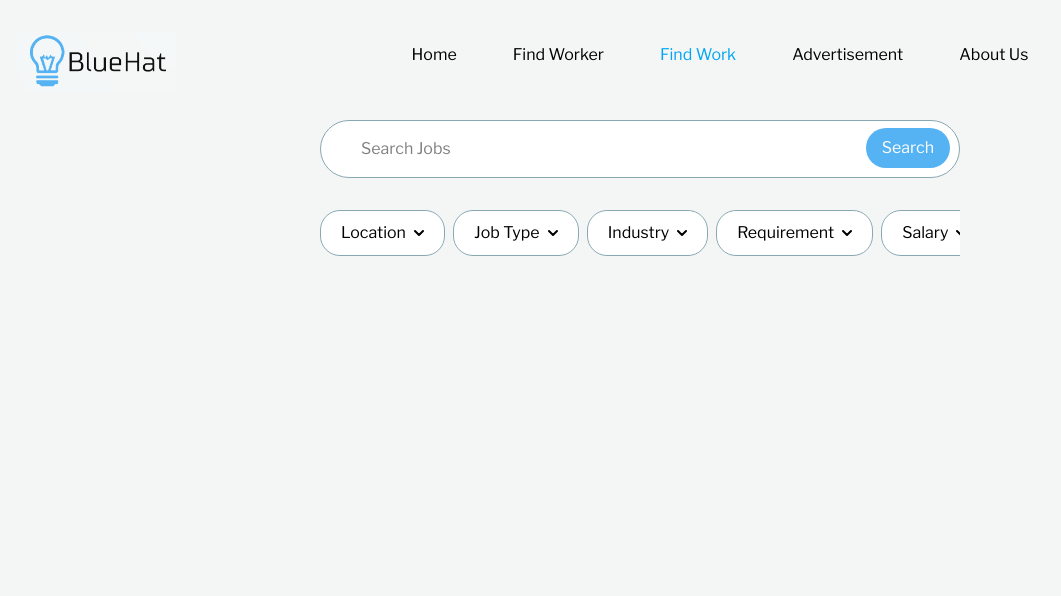
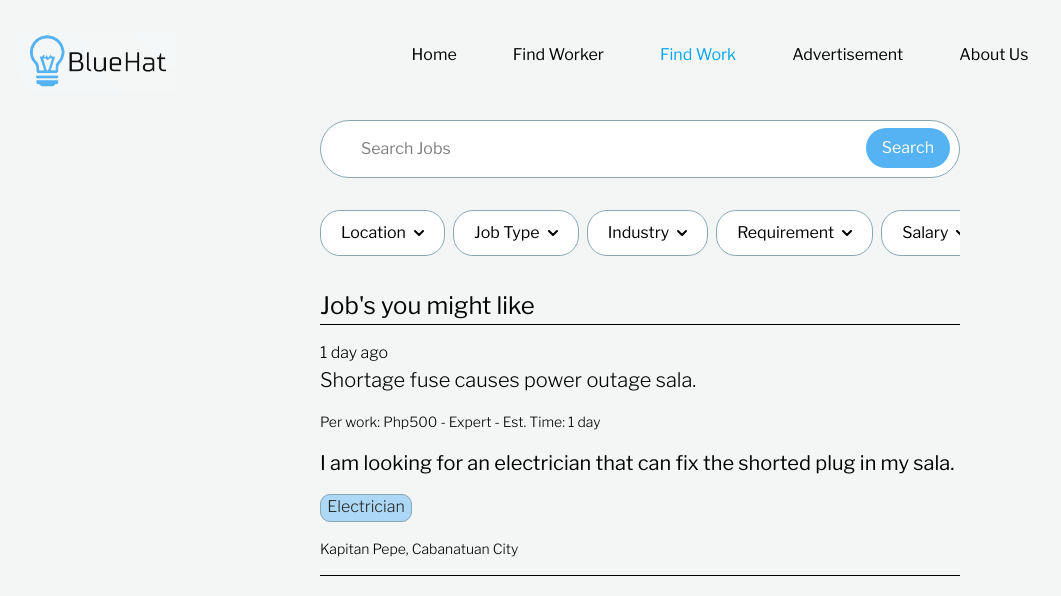
Before and after one commit to mxrxxsv/bluehat, a React (Vite) app: page /findwork in a window 1280 px wide. Shown: the top 596 px of the page, without its empty margins (0-1061 px from the left). Built offline with nearby package versions, Linux system fonts and the light colour scheme.

Commit message:
Updating Work Post

```diff
--- a/src/FindWork.jsx
+++ b/src/FindWork.jsx
@@ -96,6 +96,31 @@ const FindWork = () => {
                     </div>
                 )}
             </div>
+
+            <div className="mx-6 md:ml-80">
+                <p className="text-[24px]">Job's you might like</p>
+            </div>
+
+            <div className="mx-6 md:mx-80">
+                <hr className="bg-white" />
+
+                <p className="text-[14px] md:text-[16px] pt-4 font-light">1 day ago</p>
+                <p className="text-[16px] md:text-[20px] font-light">Shortage fuse causes power outage sala.</p>
+
+                <p className="text-[12px] md:text-[14px] pt-2 md:pt-4 font-light">Per work: Php500 - Expert - Est. Time: 1 day</p>
+
+                <p className="text-[16px] md:text-[20px] pt-2 md:pt-4 font-normal">I am looking for an electrician that can fix the shorted plug in my sala. </p>
+
+                <div className="mt-2 md:mt-4">
+                    <p className="h-6 w-22 md:h-7 md:w-23 bg-[#ADD8F5] text-center border rounded-[10px] border-[#89A8B2] text-[#252525] font-light text-[14px] md:text-[16px]">Electrician</p>
+                </div>
+
+                <div className="mt-2 md:mt-4">
+                    <p className="text-[14px] font-light"> Kapitan Pepe, Cabanatuan City</p>
+                </div>
+
+                <hr className="bg-white mt-2 md:mt-4"  />
+            </div>
         </>
     );
 };
```
